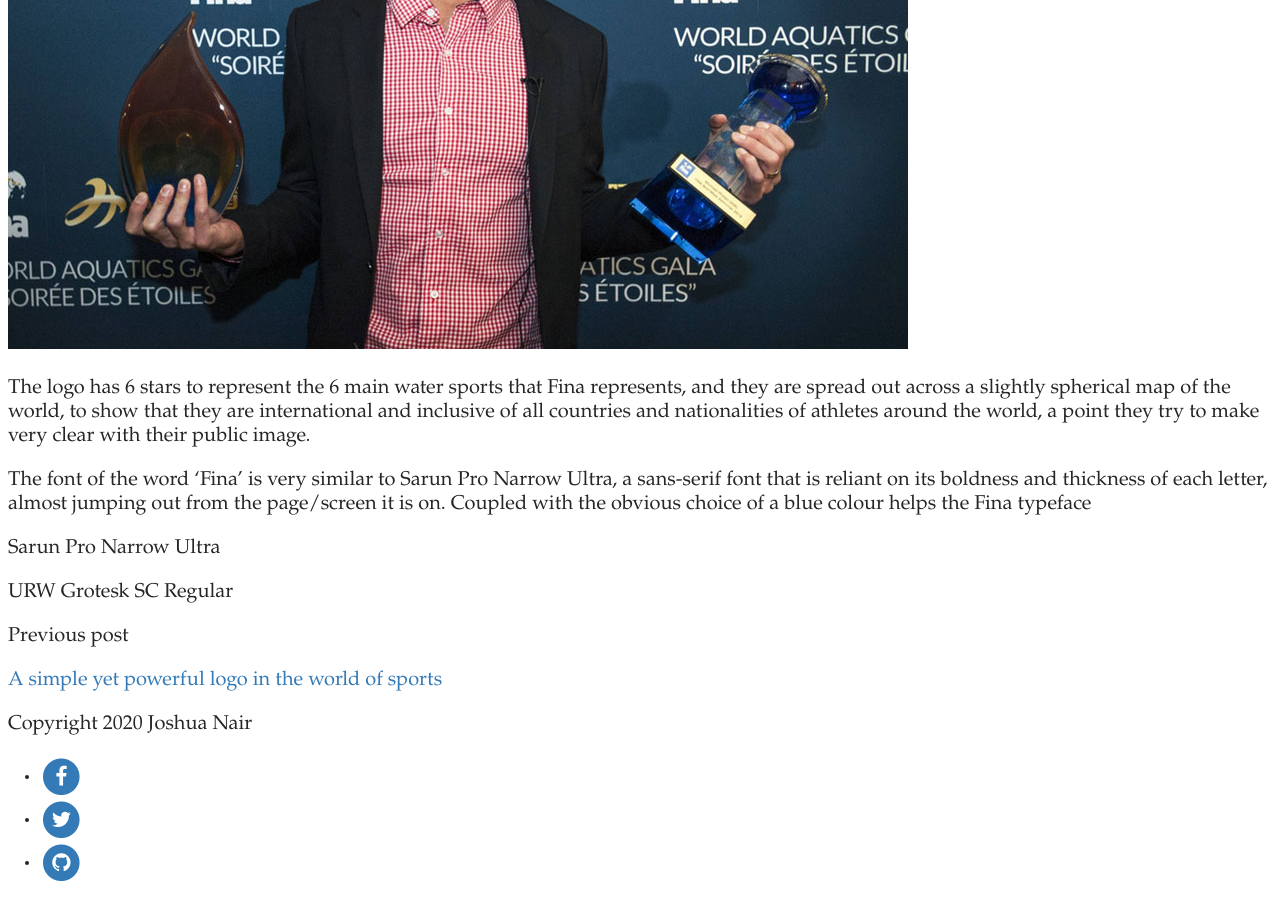
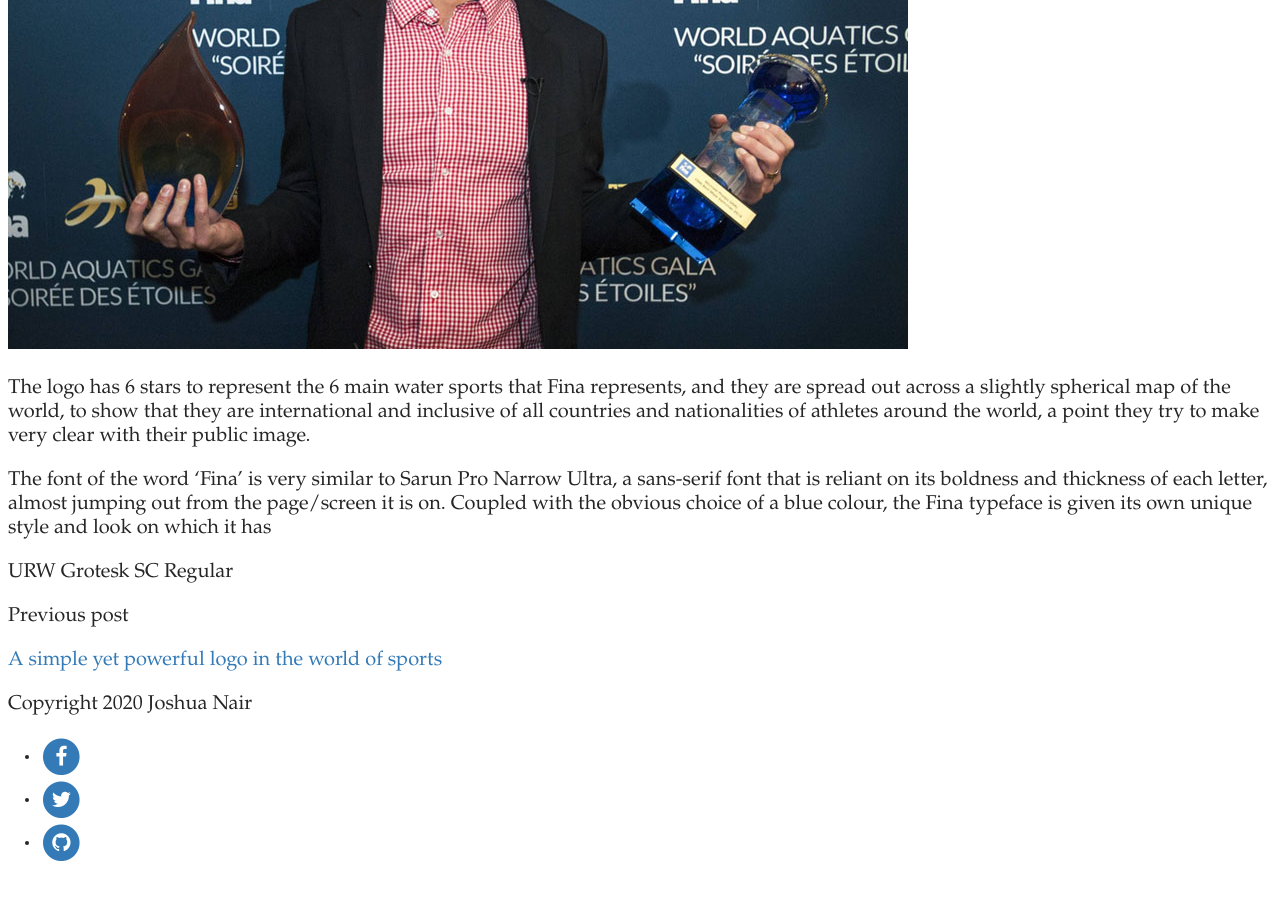
Before and after one commit to joshnair10/TypogBlog, a Jekyll site: the page built from _posts/2020-11-25-a-splash-of-simplicity.md, in a window 1280 px wide and 900 px high, scrolled down 1267 px. Built offline with Jekyll 4.4.1, drawn with Linux system fonts in a browser that asks for light colours; some web fonts are replaced; comment, search, counter and statistics services are not loaded.

Commit message:
Update Post “2020-11-25-a-splash-of-simplicity”

```diff
--- a/_posts/2020-11-25-a-splash-of-simplicity.md
+++ b/_posts/2020-11-25-a-splash-of-simplicity.md
@@ -11,8 +11,6 @@ The world of water sports is a very intense and often unforgiving place. Trainin
 
 The logo has 6 stars to represent the 6 main water sports that Fina represents, and they are spread out across a slightly spherical map of the world, to show that they are international and inclusive of all countries and nationalities of athletes around the world, a point they try to make very clear with their public image.
 
-The font of the word 'Fina' is very similar to Sarun Pro Narrow Ultra, a sans-serif font that is reliant on its boldness and thickness of each letter, almost jumping out from the page/screen it is on. Coupled with the obvious choice of a blue colour helps the Fina typeface
-
- Sarun Pro Narrow Ultra
+The font of the word 'Fina' is very similar to Sarun Pro Narrow Ultra, a sans-serif font that is reliant on its boldness and thickness of each letter, almost jumping out from the page/screen it is on. Coupled with the obvious choice of a blue colour, the Fina typeface is given its own unique style and look on which it has
 
 URW Grotesk SC Regular
```
